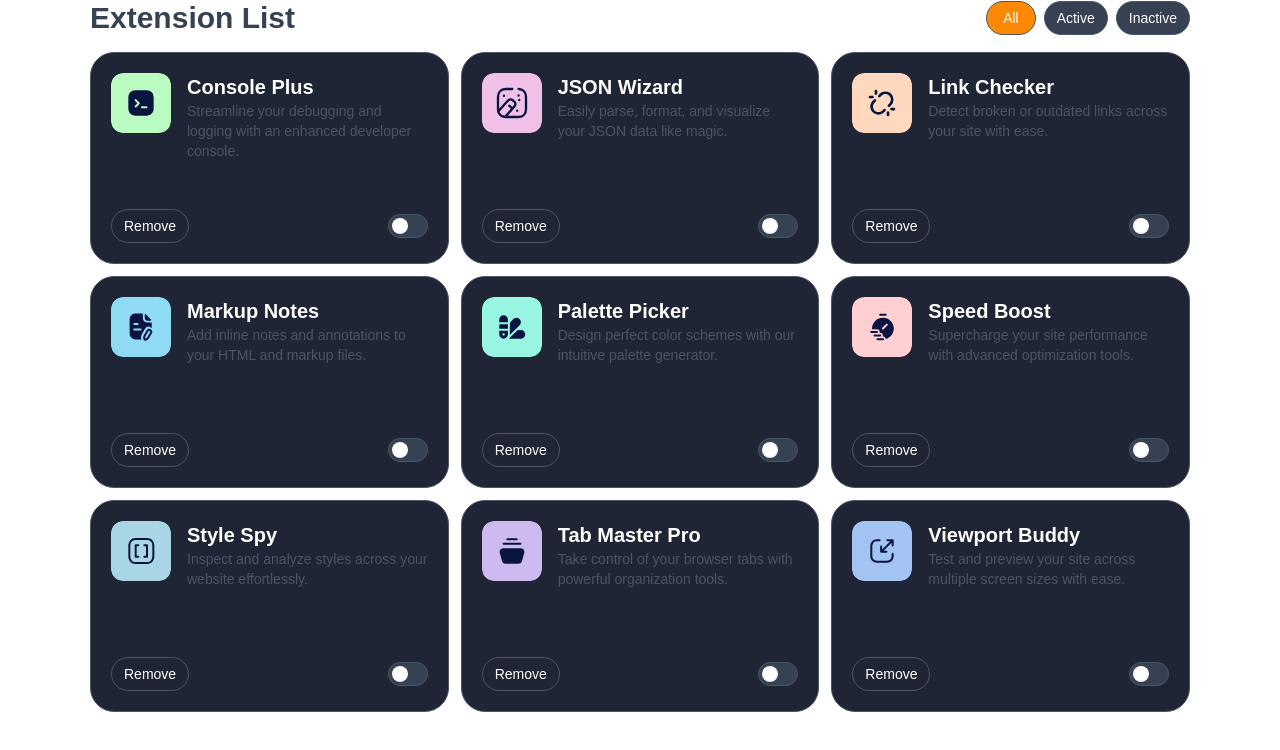
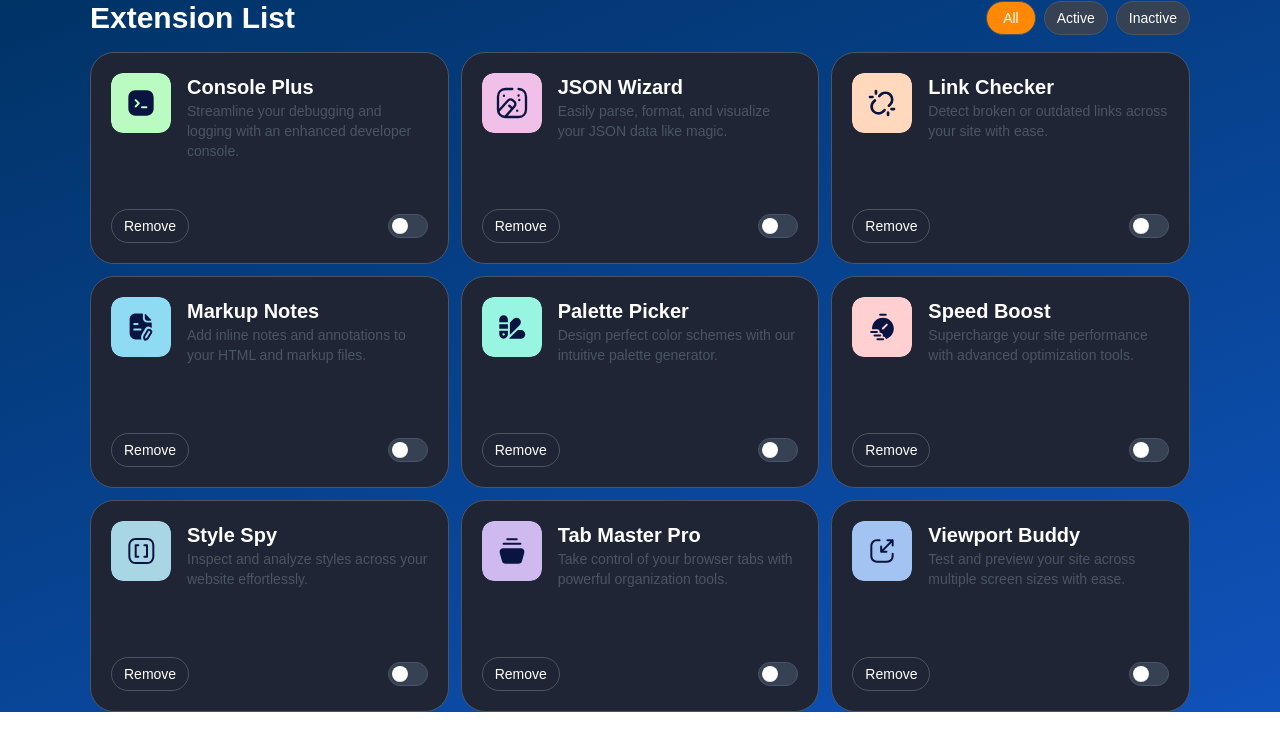
Before and after one commit to sazidhayatkhan/browser-extension-ui, a Next.js app: page / in a window 1280 px wide. Shown: the top 750 px of the page. Built offline with nearby package versions, Linux system fonts and the light colour scheme.

Commit message:
bg changed

```diff
--- a/src/app/globals.css
+++ b/src/app/globals.css
@@ -2,7 +2,7 @@
 @plugin "daisyui";
 
 :root {
-  --background: #ffffff;
+  --background: linear-gradient(159deg, rgba(0,51,102,1) 0%, rgba(15,82,186,1) 100%);
   --foreground: #171717;
 }
 
--- a/src/view/page-home/index.tsx
+++ b/src/view/page-home/index.tsx
@@ -98,7 +98,7 @@ const HomeUI = (props: Props) => {
   return (
     <div className="_container">
       <div className="flex flex-col md:flex-row justify-between items-center mb-4">
-        <h1 className="text-3xl font-bold text-gray-700 mb-2 md:mb-0">
+        <h1 className="text-3xl font-bold text-white mb-2 md:mb-0">
           Extension List
         </h1>
         <div className="flex items-center gap-2">
```
